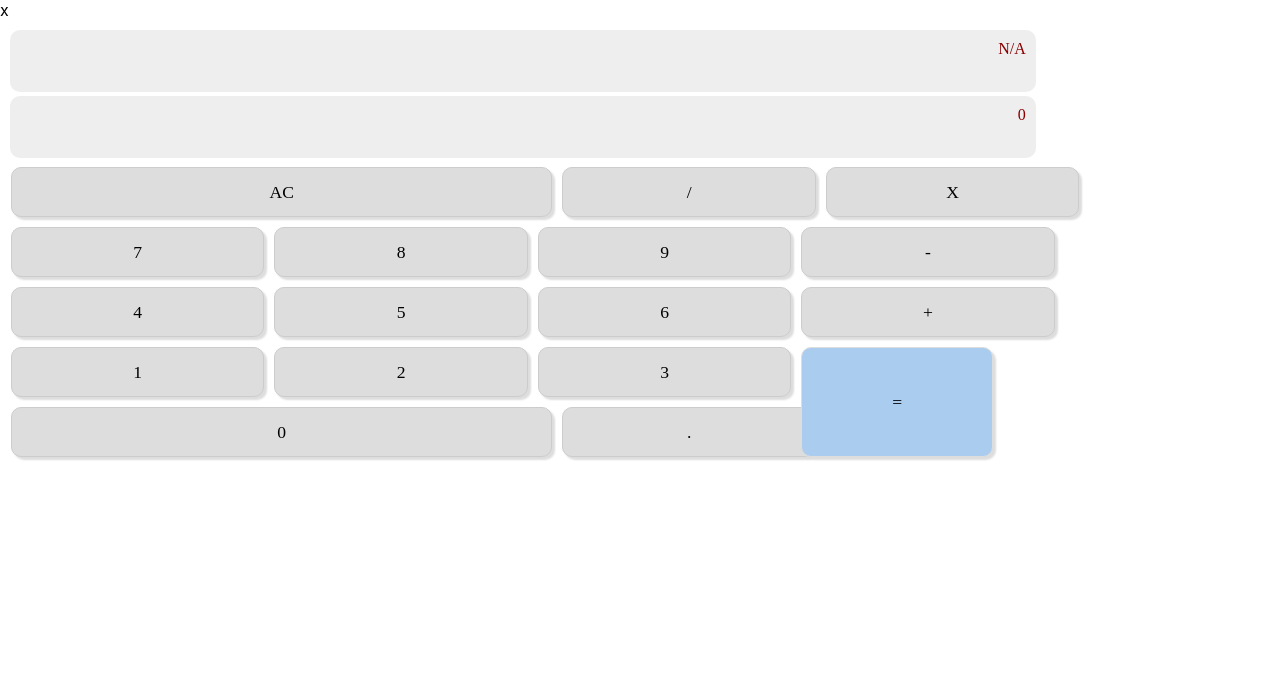
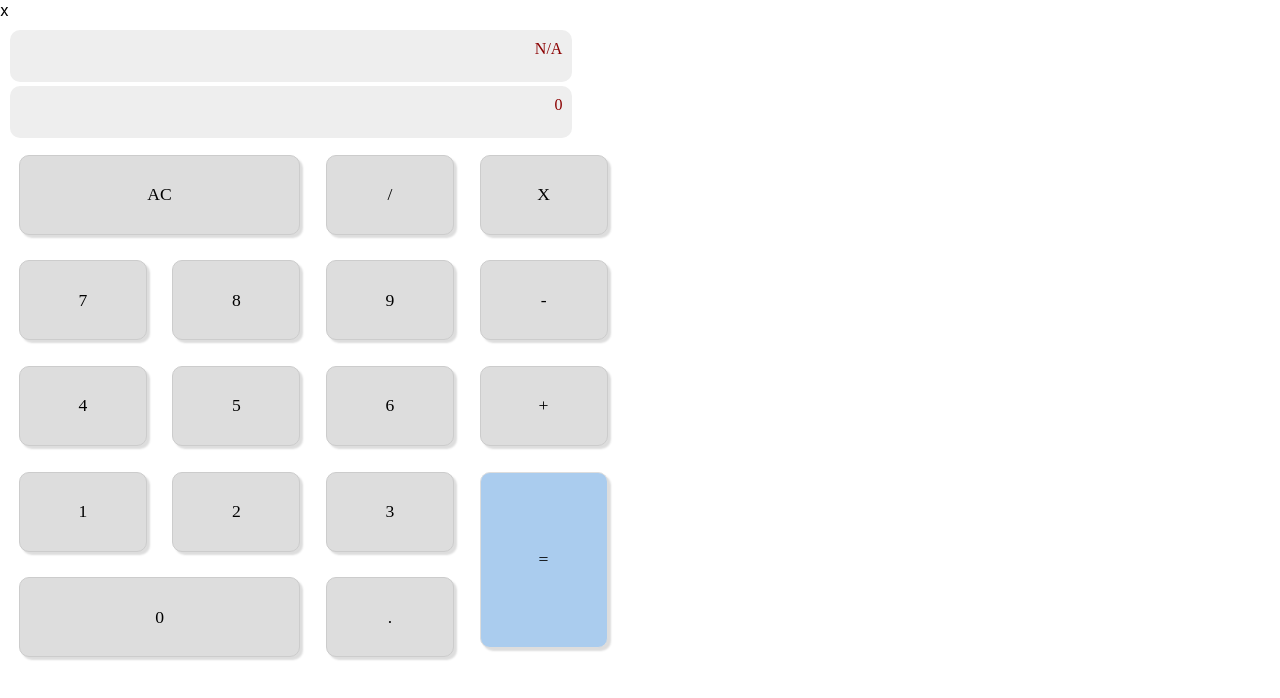
Before and after one commit to klekanger/calculator-v2, a React (Create React App) app: page / in a window 1280 px wide. Shown: the top 698 px of the page. Built offline with nearby package versions, Linux system fonts and the light colour scheme; a web font is replaced by a local one.

Commit message:
fixed som css

```diff
--- a/package.json
+++ b/package.json
@@ -3,6 +3,7 @@
   "version": "0.2.0",
   "private": true,
   "dependencies": {
+    "@material-ui/core": "^4.2.0",
     "prop-types": "^15.7.2",
     "react": "^16.8.4",
     "react-dom": "^16.8.4",
--- a/public/index.html
+++ b/public/index.html
@@ -4,6 +4,7 @@
     <meta charset="utf-8" />
     <link rel="shortcut icon" href="%PUBLIC_URL%/favicon.ico" />
     <link href="https://fonts.googleapis.com/css?family=ZCOOL+QingKe+HuangYou" rel="stylesheet">
+    <link rel="stylesheet" href="https://fonts.googleapis.com/css?family=Roboto:300,400,500,700&display=swap" />
     x
    <script src=" https://cdn.freecodecamp.org/testable-projects-fcc/v1/bundle.js"></script>
     <meta
--- a/src/App.css
+++ b/src/App.css
@@ -1,29 +1,15 @@
 * {
   font-family: 'ZCOOL QingKe HuangYou';
-}
-
-.calcWrapper {
-  font-size: 2em;
-  display: flex;
-  flex-direction: column;
-  align-items: center;
-  background-color: #555;
-  width: 400px;
-  margin: 5% auto;
-  padding: 10px;
-  border-radius: 10px;
-  box-shadow: 8px 8px 6px #ddd;
-  border: 1px solid #ccc;
 }
 
 #display {
   color: darkred;
   text-align: right;
   background-color: #eee;
-  width: 88%;
+  width: 43vw;
   padding: 10px 10px 2px 2px;
   margin: 4px;
-  height: 50px;
+  height: 5vh;
   border-radius: 10px;
 }
 
@@ -31,22 +17,9 @@
   color: darkred;
   text-align: right;
   background-color: #eee;
-  width: 88%;
+  width: 43vw;
   padding: 10px 10px 2px 2px;
   margin: 4px;
-  height: 50px;
+  height: 5vh;
   border-radius: 10px;
 }
-
-
-#show-formula {
-  color: darkred;
-  width: 88%;
-  padding: 10px 10px 2px 2px;
-  text-align: right;
-  background-color: #eee;
-  width: 90%;
-  margin: 4px;
-  height: 50px;
-  border-radius: 10px;
-}
--- a/src/Containers/Calculator/Calculator.css
+++ b/src/Containers/Calculator/Calculator.css
@@ -1,8 +1,3 @@
-.container {
-    display: flex;
-    background-color: #ccc;
-    width: 80%;
-}
 
 .formula-bar {
     margin: auto;
@@ -22,44 +17,41 @@ button:active {
     transform: translate(2px, 2px);
 }
 
-
-
 .show-buttons {
     background-color: #fff;
-    width: 90%;
+    width: 50%;
     padding: 2px;
     margin: 4px;
     border-radius: 10px;
   }
 
-
 .small-button {
     font-size: 1.1em;
-    width: 22%;
-    height: 50px;
+    width: 10vw;
+    height: 10vh;
     border: 1px solid #ccc;
     background-color: #ddd;
-    margin: 5px;
+    margin: 1vw;
     border-radius: 10px;
   }
 
   .big-button {
     font-size: 1.1em;
-    width: 47%;
-    height: 50px;
+    width: 22vw;
+    height: 10vh;
     border: 1px solid #ccc;
     background-color: #ddd;
-    margin: 5px;
+    margin: 1vw;
     border-radius: 10px;
   }
 
   .vertical-button {
     font-size: 1.1em;
-    width: 15%;;
-    height: 110px;
+    width: 10vw;
+    height: 22vh;
     border: 1px solid #ddd;
     background-color: #aaccee;
-    margin: 5px;
+    margin: 1vw;
     position: absolute;
     border-radius: 10px;
   }
--- a/src/Containers/Calculator/Calculator.js
+++ b/src/Containers/Calculator/Calculator.js
@@ -15,7 +15,6 @@ const Calculator = props => {
 
   // PUSHED RESET (AC)
   const handleReset = () => {
-    console.log("reset");
     setFormulaToCalculate("");
     setCurrentVal("0");
   };
```
Also changed, not shown: 1 other file (tests, documents, lock files or other folders).
